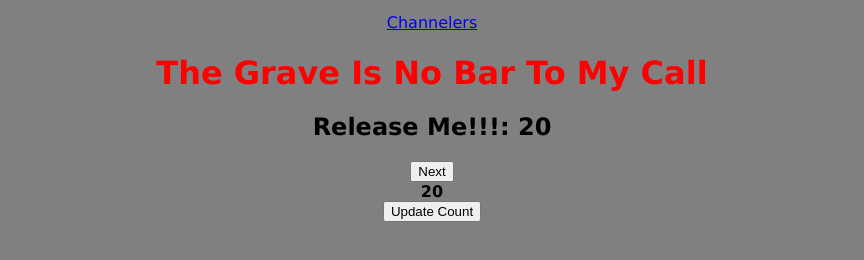
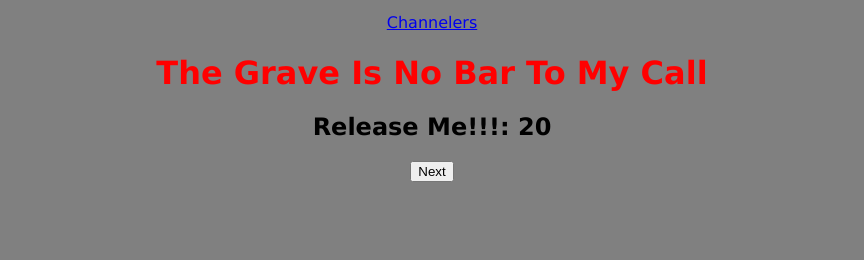
Before and after one commit to cfr3yt/cfr3yt.github.io, a plain HTML site: page index.html in a window 1280 px wide. Shown: the part 330-590 px from the top of the page, without its empty margins (208-1072 px from the left). Drawn offline with Linux system fonts and the light colour scheme.

Commit message:
Update index.html

```diff
--- a/index.html
+++ b/index.html
@@ -53,7 +53,5 @@
         }
         }
     </script>
-     <div id="count"><b>20</b></div>
-    <button onclick="updateCount()">Update Count</button>
 </body>
 </html>
```
